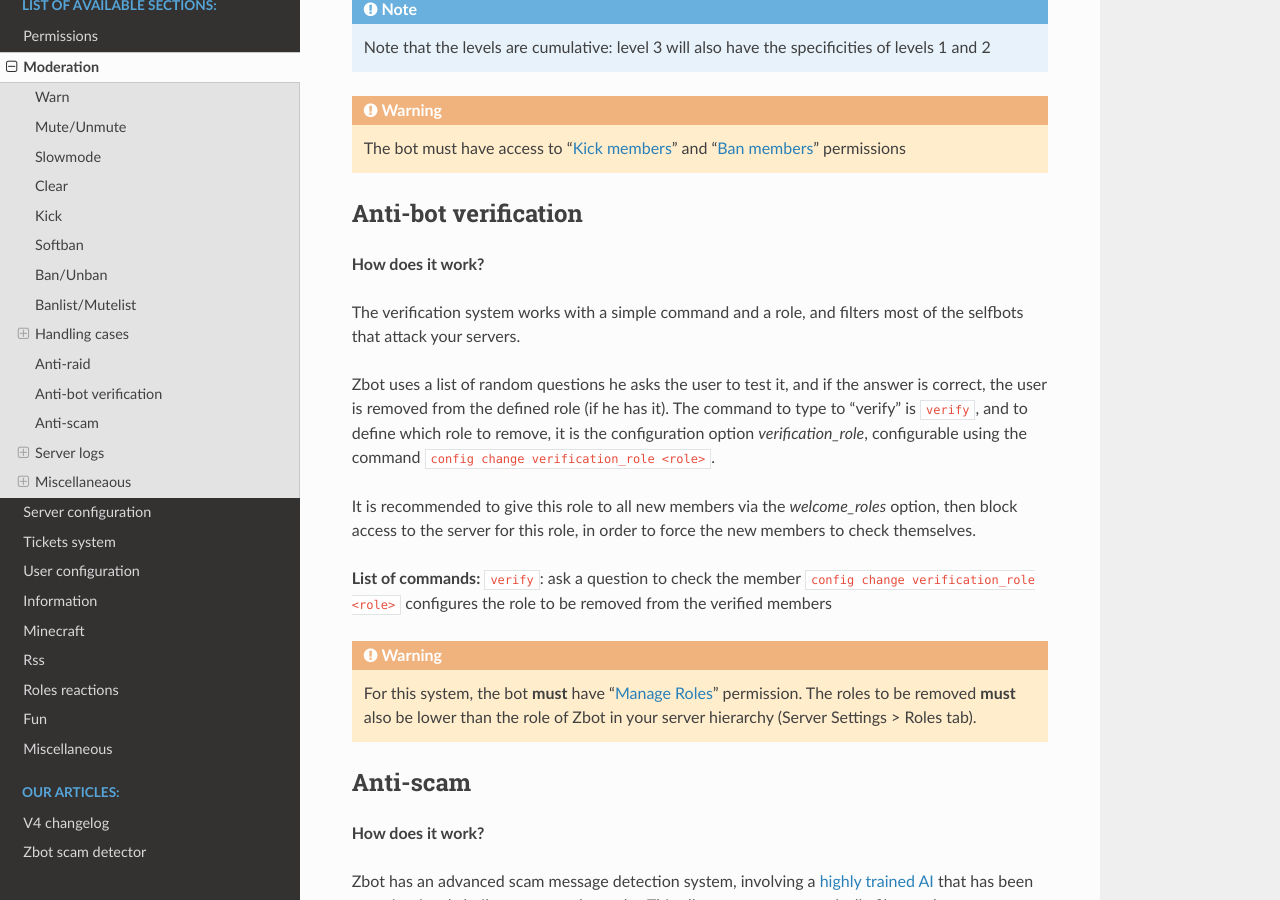
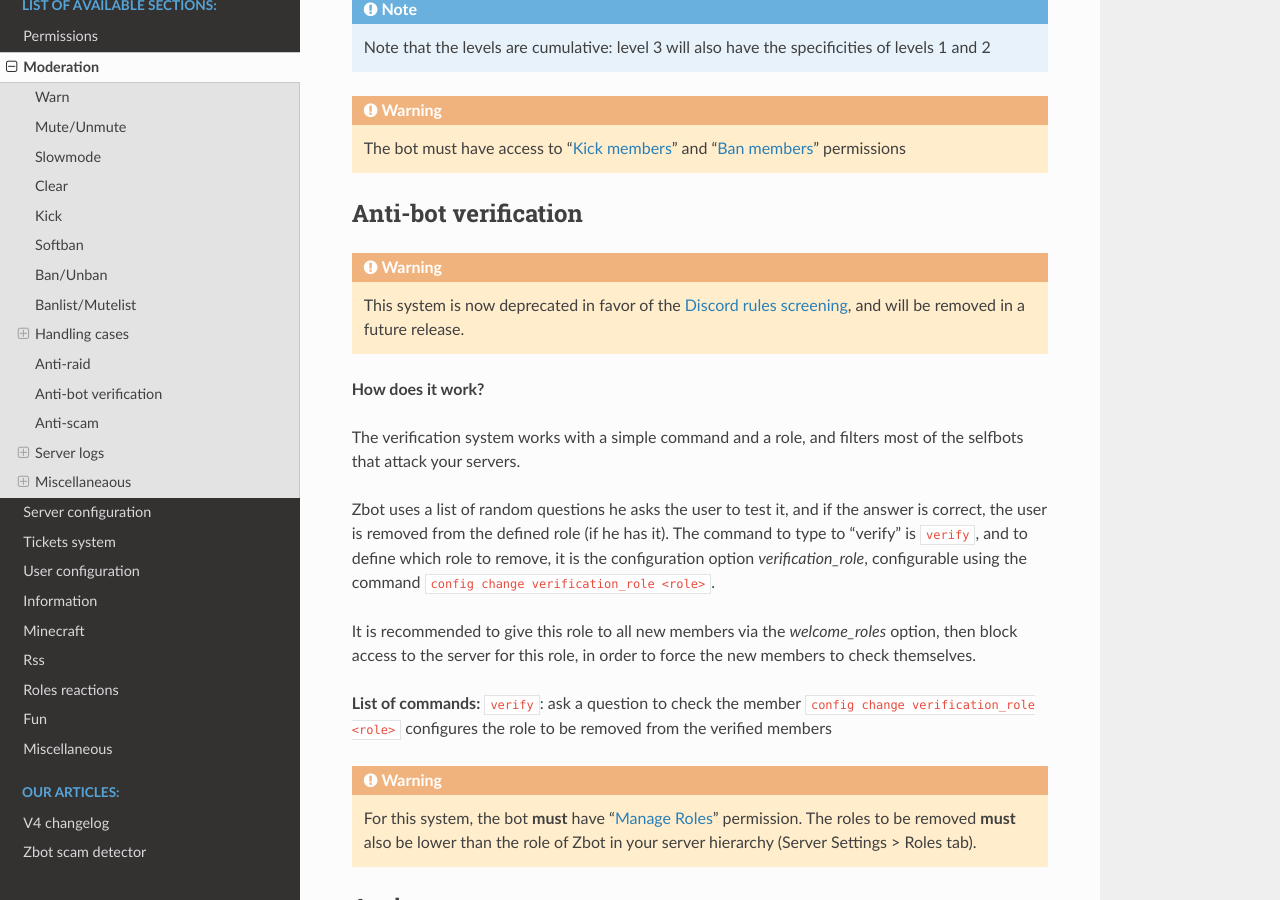
Before and after one commit to Axobot-org/Axobot, a Sphinx documentation site: the page built from docs/moderator.rst, in a window 1280 px wide and 900 px high, scrolled down 6657 px. Built offline with Sphinx 7.4.7 and the Read the Docs theme 2.0.0, drawn with Linux system fonts in a browser that asks for light colours.

Commit message:
doc(moderation): deprecate verification system

```diff
--- a/docs/moderator.rst
+++ b/docs/moderator.rst
@@ -206,6 +206,9 @@
 Anti-bot verification
 ---------------------
 
+.. warning:: This system is now deprecated in favor of the `Discord rules screening <https://support.discord.com/hc/fr/articles/1500000466882-Rules-Screening-FAQ>`__, and will be removed in a future release.
+
+
 **How does it work?**
 
 The verification system works with a simple command and a role, and filters most of the selfbots that attack your servers.
```
